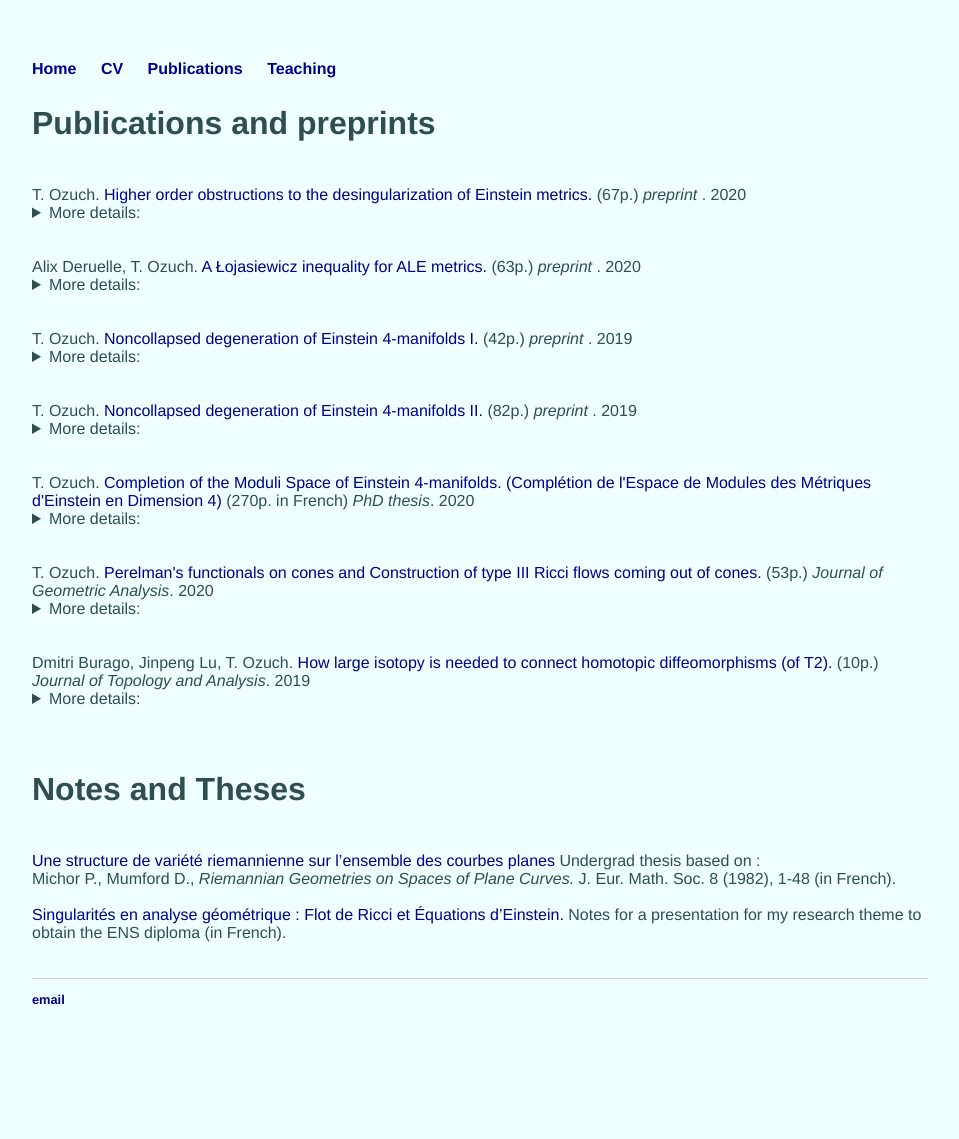
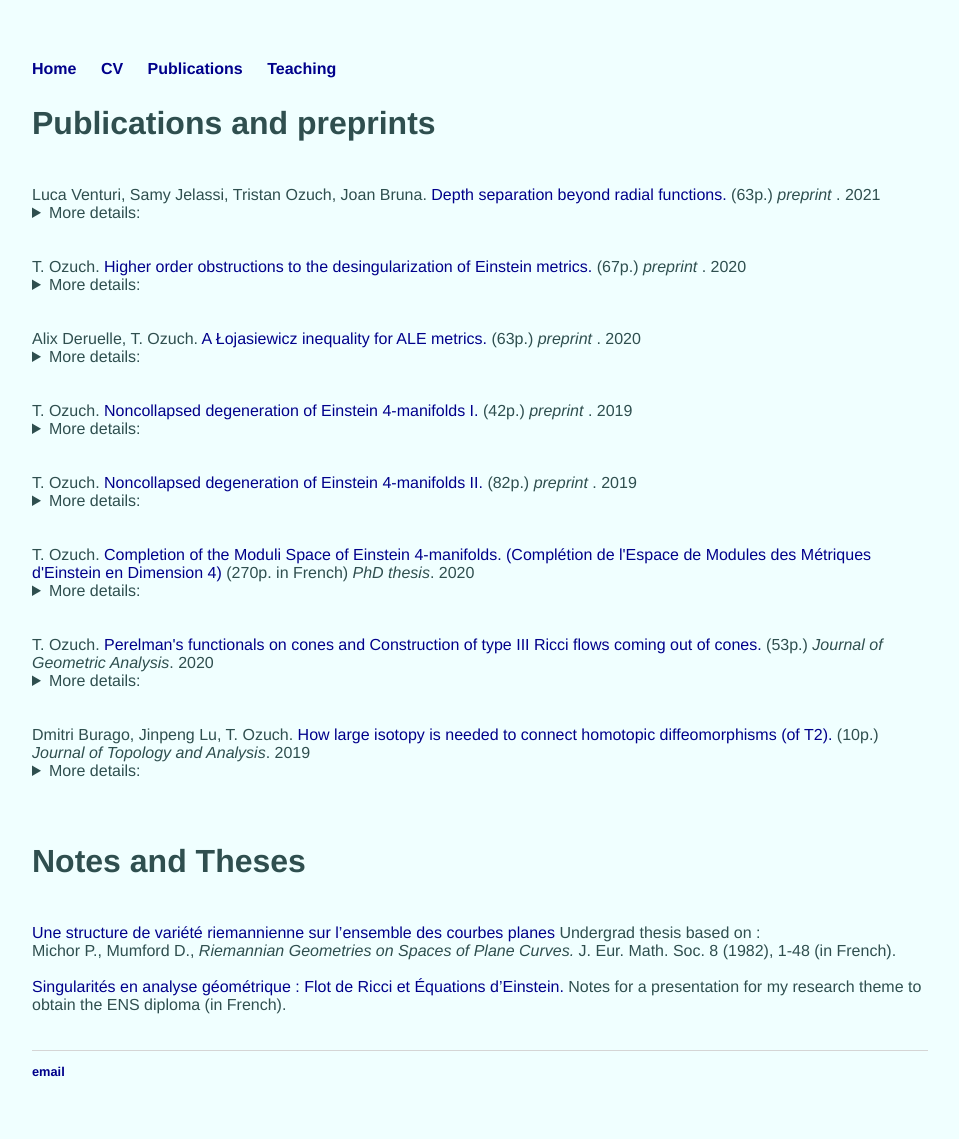
Before and after one commit to tristanozuch/tristanozuch.github.io, a Jekyll site: the page built from publications/index.html, in a window 1280 px wide. Shown: the whole page, without its empty margins (160-1119 px from the left). Built offline with Jekyll 4.4.1, drawn with Linux system fonts in a browser that asks for light colours; before the commit the page ends 1067 px from its top, so only the background shows below that.

Commit message:
Update index.html

```diff
--- a/publications/index.html
+++ b/publications/index.html
@@ -5,6 +5,12 @@ title: Publications
 
 
 <h2>Publications and preprints</h2>
+
+<br /> Luca Venturi, Samy Jelassi, Tristan Ozuch, Joan Bruna. <a href="*****"> Depth separation beyond radial functions.</a> (63p.)  <i>preprint </i>. 2021
+<br />
+<details>
+  <summary>More details:</summary><div style="margin: 15px;"> High-dimensional depth separation results for neural networks show that certain functions can be efficiently approximated by two-hidden-layer networks but not by one-hidden-layer ones in high-dimensions d. Existing results of this type mainly focus on functions with an underlying radial or one-dimensional structure, which are usually not encountered in practice. The first contribution of this paper is to extend such results to a more general class of functions, namely functions with piece-wise oscillatory structure, by building on the proof strategy of (Eldan and Shamir, 2016).  A common theme in the proof of such results is the fact that one-hidden-layer fail to approximate high-energy functions whose Fourier representation is spread in the domain. On the other hand, existing approximation results of a function by one-hidden-layer neural networks rely on the function having a sparse Fourier representation. The choice of the domain also represents a source of gaps between upper and lower approximation bounds. Focusing on a fixed approximation domain, namely the (d-1)-dimensional sphere, we provide a characterization of both functions which are efficiently approximable by one-hidden-layer networks and of functions which are provably not, in terms of their Fourier expansion. </div>
+</details><br />
 
 <br /> T. Ozuch. <a href="https://arxiv.org/abs/2012.13316"> Higher order obstructions to the desingularization of Einstein metrics.</a> (67p.)  <i>preprint </i>.
  2020<br />
```
